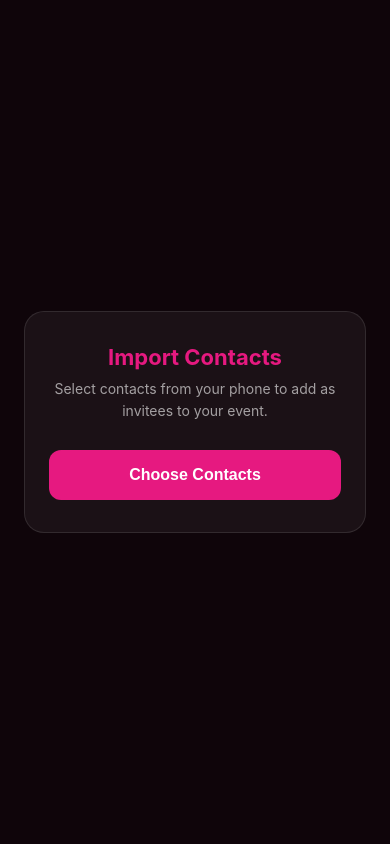
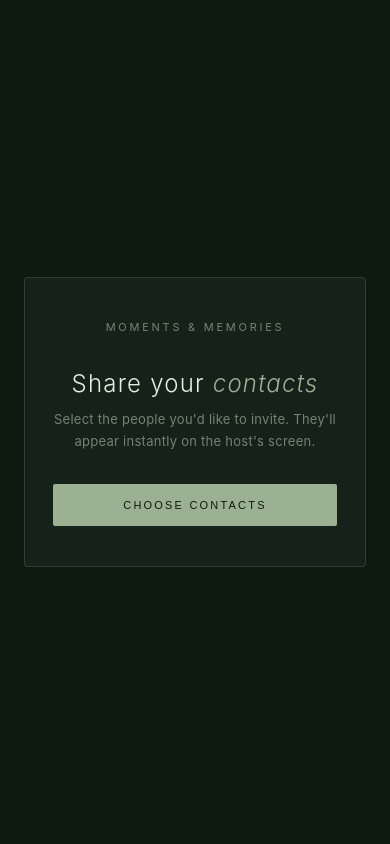
Before and after one commit to millenialslittledream-creator/momentsandmemories, a FastAPI app: page /qr/import/1 in a window 390 px wide. Run offline with FastAPI, Linux system fonts and the light colour scheme; data that the repository does not hold is empty; parts of the project's set-up code (start-up, migrations or seed data) failed here and were passed over.

Commit message:
fix: restyle mobile QR page to match site theme (dark green/sage)
Co-Authored-By: Claude Sonnet 4.6 <noreply@anthropic.com>

```diff
--- a/backend/qr/templates/contact_import.html
+++ b/backend/qr/templates/contact_import.html
@@ -6,33 +6,157 @@
     <title>Import Contacts — Moments & Memories</title>
     <style>
         * { box-sizing: border-box; margin: 0; padding: 0; }
-        body { font-family: -apple-system, sans-serif; background: #0f050a; color: #f8f6f7; min-height: 100vh; display: flex; align-items: center; justify-content: center; padding: 24px; }
-        .card { background: rgba(255,255,255,0.05); border: 1px solid rgba(255,255,255,0.1); border-radius: 20px; padding: 32px 24px; max-width: 380px; width: 100%; text-align: center; }
-        h1 { font-size: 22px; font-weight: 700; margin-bottom: 8px; color: #e61980; }
-        p { font-size: 14px; color: rgba(255,255,255,0.6); margin-bottom: 28px; line-height: 1.6; }
-        button { width: 100%; padding: 16px; border-radius: 12px; border: none; font-size: 16px; font-weight: 600; cursor: pointer; transition: opacity 0.2s; }
-        #selectBtn { background: #e61980; color: white; }
-        #selectBtn:disabled { opacity: 0.5; cursor: not-allowed; }
-        #fallbackBtn { background: rgba(255,255,255,0.1); color: white; margin-top: 12px; display: none; }
-        #status { margin-top: 20px; font-size: 14px; padding: 12px; border-radius: 10px; display: none; }
-        .status-success { background: rgba(34,197,94,0.2); color: #86efac; display: block !important; }
-        .status-error { background: rgba(239,68,68,0.2); color: #fca5a5; display: block !important; }
-        #manualForm { margin-top: 20px; text-align: left; display: none; }
-        #manualForm input { width: 100%; padding: 12px; border-radius: 8px; border: 1px solid rgba(255,255,255,0.2); background: rgba(255,255,255,0.05); color: white; margin-bottom: 10px; font-size: 14px; }
-        #manualForm input::placeholder { color: rgba(255,255,255,0.4); }
-        #submitManual { background: #e61980; color: white; width: 100%; padding: 12px; border-radius: 8px; border: none; font-size: 15px; cursor: pointer; margin-top: 4px; }
+        body {
+            font-family: -apple-system, 'Helvetica Neue', sans-serif;
+            background: #0d1a10;
+            color: #e4eee1;
+            min-height: 100vh;
+            display: flex;
+            align-items: center;
+            justify-content: center;
+            padding: 24px;
+        }
+        .card {
+            background: rgba(255,255,255,0.04);
+            border: 1px solid rgba(156,176,146,0.2);
+            border-radius: 4px;
+            padding: 40px 28px;
+            max-width: 380px;
+            width: 100%;
+            text-align: center;
+        }
+        .logo {
+            font-size: 11px;
+            letter-spacing: 0.25em;
+            text-transform: uppercase;
+            color: #9cb092;
+            margin-bottom: 32px;
+            opacity: 0.7;
+        }
+        h1 {
+            font-size: 24px;
+            font-weight: 300;
+            letter-spacing: 0.05em;
+            margin-bottom: 10px;
+            color: #e4eee1;
+        }
+        h1 em {
+            font-style: italic;
+            color: #9cb092;
+        }
+        p {
+            font-size: 13px;
+            color: rgba(178,195,177,0.6);
+            margin-bottom: 32px;
+            line-height: 1.7;
+            letter-spacing: 0.02em;
+        }
+        button {
+            width: 100%;
+            padding: 15px;
+            border-radius: 2px;
+            border: none;
+            font-size: 11px;
+            font-weight: 400;
+            letter-spacing: 0.2em;
+            text-transform: uppercase;
+            cursor: pointer;
+            transition: all 0.2s;
+        }
+        #selectBtn {
+            background: #9cb092;
+            color: #0d1a10;
+        }
+        #selectBtn:hover { background: #b2c3b1; }
+        #selectBtn:disabled { opacity: 0.4; cursor: not-allowed; }
+        #fallbackBtn {
+            background: transparent;
+            border: 1px solid rgba(156,176,146,0.3);
+            color: #9cb092;
+            margin-top: 10px;
+            display: none;
+        }
+        #fallbackBtn:hover { border-color: #9cb092; }
+        #status {
+            margin-top: 20px;
+            font-size: 12px;
+            padding: 12px 16px;
+            border-radius: 2px;
+            display: none;
+            letter-spacing: 0.05em;
+            text-align: left;
+        }
+        .status-success {
+            background: rgba(156,176,146,0.15);
+            border: 1px solid rgba(156,176,146,0.3);
+            color: #9cb092;
+            display: block !important;
+        }
+        .status-error {
+            background: rgba(239,100,100,0.1);
+            border: 1px solid rgba(239,100,100,0.2);
+            color: #fca5a5;
+            display: block !important;
+        }
+        #manualForm { margin-top: 24px; text-align: left; display: none; }
+        #manualForm label {
+            display: block;
+            font-size: 9px;
+            letter-spacing: 0.2em;
+            text-transform: uppercase;
+            color: rgba(178,195,177,0.5);
+            margin-bottom: 6px;
+        }
+        #manualForm input {
+            width: 100%;
+            padding: 12px 14px;
+            border-radius: 2px;
+            border: 1px solid rgba(156,176,146,0.2);
+            background: rgba(255,255,255,0.03);
+            color: #e4eee1;
+            margin-bottom: 16px;
+            font-size: 14px;
+            outline: none;
+            transition: border-color 0.2s;
+        }
+        #manualForm input:focus { border-color: rgba(156,176,146,0.5); }
+        #manualForm input::placeholder { color: rgba(178,195,177,0.25); }
+        #submitManual {
+            background: #9cb092;
+            color: #0d1a10;
+            width: 100%;
+            padding: 14px;
+            border-radius: 2px;
+            border: none;
+            font-size: 11px;
+            letter-spacing: 0.2em;
+            text-transform: uppercase;
+            cursor: pointer;
+            margin-top: 4px;
+        }
+        #submitManual:hover { background: #b2c3b1; }
+        .divider {
+            border: none;
+            border-top: 1px solid rgba(156,176,146,0.1);
+            margin: 28px 0;
+        }
     </style>
 </head>
 <body>
     <div class="card">
-        <h1>Import Contacts</h1>
-        <p>Select contacts from your phone to add as invitees to your event.</p>
+        <p class="logo">Moments &amp; Memories</p>
+        <h1>Share your <em>contacts</em></h1>
+        <p>Select the people you'd like to invite. They'll appear instantly on the host's screen.</p>
         <button id="selectBtn">Choose Contacts</button>
         <button id="fallbackBtn">Enter Manually Instead</button>
         <div id="manualForm">
-            <input type="text" id="manualName" placeholder="Name">
-            <input type="email" id="manualEmail" placeholder="Email">
-            <input type="tel" id="manualPhone" placeholder="Phone (optional)">
+            <hr class="divider">
+            <label>Name</label>
+            <input type="text" id="manualName" placeholder="Full name">
+            <label>Email</label>
+            <input type="email" id="manualEmail" placeholder="email@example.com">
+            <label>Phone (optional)</label>
+            <input type="tel" id="manualPhone" placeholder="+1 555 000 0000">
             <button id="submitManual">Add Contact</button>
         </div>
         <div id="status"></div>
@@ -66,13 +190,13 @@
                     }));
                     const resp = await sendContacts(contacts);
                     if (resp.ok) {
-                        showStatus('Contacts sent! Check your laptop.', 'success');
+                        showStatus('Contacts sent — check the host\'s screen.', 'success');
                         document.getElementById('selectBtn').disabled = true;
                     } else {
-                        showStatus('Something went wrong. Try again.', 'error');
+                        showStatus('Something went wrong. Please try again.', 'error');
                     }
-                } catch (err) {
-                    showStatus('Could not access contacts. Use manual entry.', 'error');
+                } catch {
+                    showStatus('Could not access contacts. Use manual entry below.', 'error');
                     document.getElementById('fallbackBtn').style.display = 'block';
                 }
             } else {
@@ -97,10 +221,10 @@
             }
             const resp = await sendContacts([{ name, email, phone }]);
             if (resp.ok) {
-                showStatus('Contact sent! Check your laptop.', 'success');
+                showStatus('Contact sent — check the host\'s screen.', 'success');
                 document.getElementById('submitManual').disabled = true;
             } else {
-                showStatus('Something went wrong. Try again.', 'error');
+                showStatus('Something went wrong. Please try again.', 'error');
             }
         });
     </script>
```
